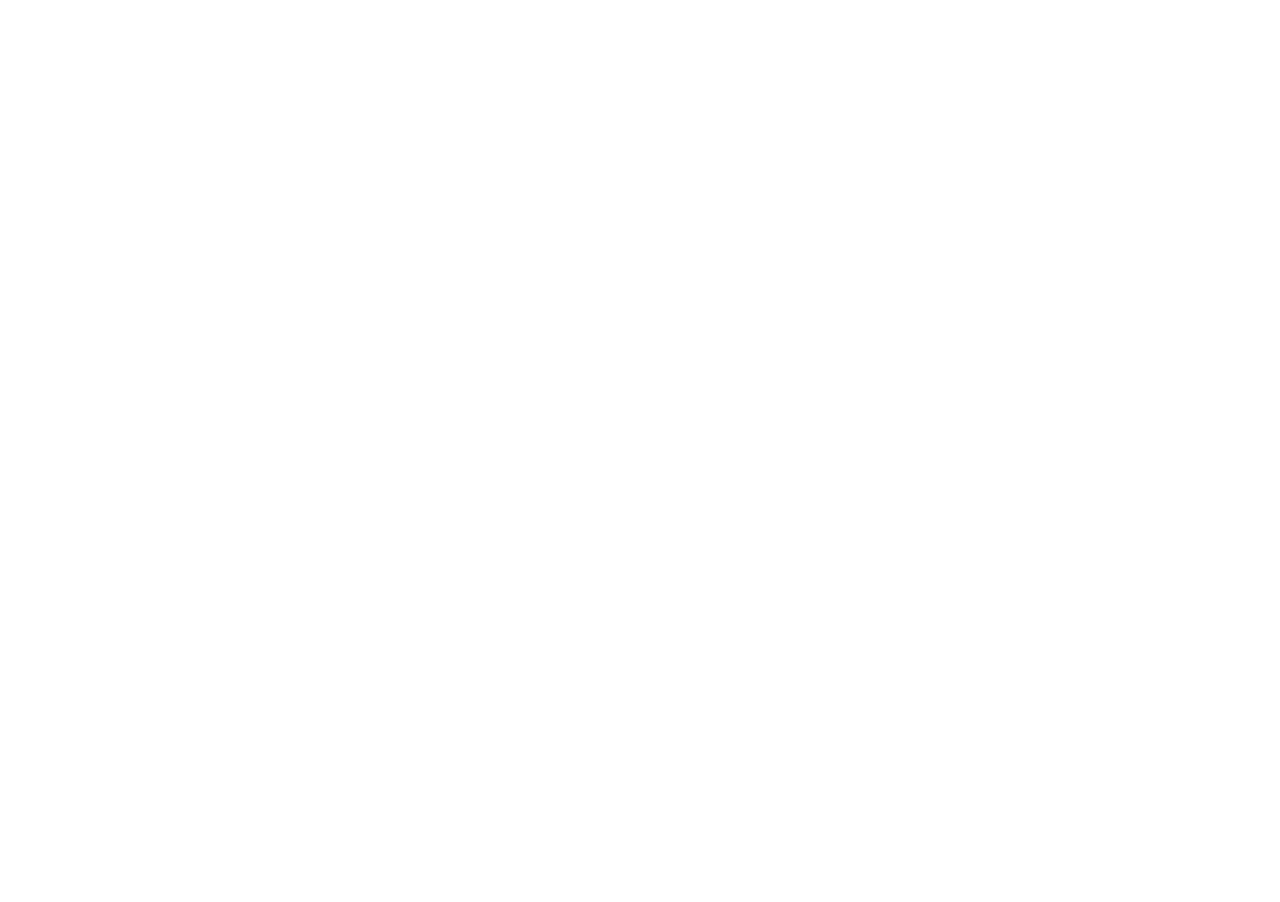
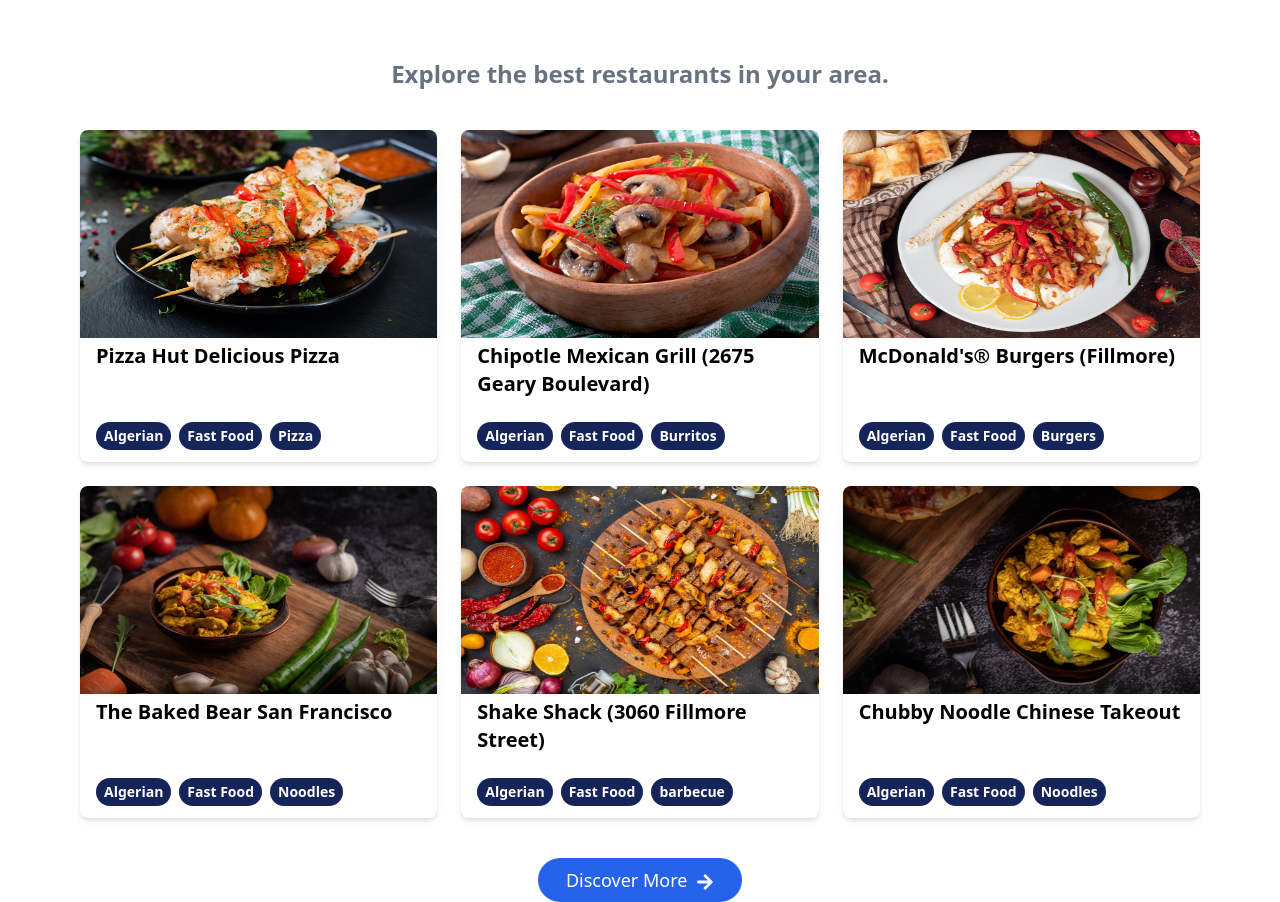
Before and after one commit to raoufboukh/foodie_website, a Next.js app in the folder client/: page / in a window 1280 px wide. Shown: the part 600-1502 px from the top of the page. Before the commit the page ends 800 px from the top, so only its background shows below. Built offline with nearby package versions, Linux system fonts and the light colour scheme.

Commit message:
feat: add Restaurants component and integrate it into Home page; include restaurant data in constants

```diff
--- a/client/app/globals.css
+++ b/client/app/globals.css
@@ -27,3 +27,12 @@
     --foreground: #ededed;
   }
 }
+
+@keyframes arrow-slide {
+  0% {
+    transform: translateX(0);
+  }
+  100% {
+    transform: translateX(0.4rem);
+  }
+}
--- a/client/app/page.tsx
+++ b/client/app/page.tsx
@@ -1,6 +1,7 @@
 "use client";
 import Hero from "@/components/Home/Hero";
 import Navbar from "@/components/Navbar/Navbar";
+import Restaurants from "@/components/Restauarants/Restaurants";
 import { useRef } from "react";
 
 export default function Home() {
@@ -18,6 +19,9 @@
       <div ref={sectionRefs.home}>
         <Hero />
       </div>
+      <div ref={sectionRefs.restaurants}>
+        <Restaurants />
+      </div>
     </>
   );
 }
--- a/client/components/Home/Hero.tsx
+++ b/client/components/Home/Hero.tsx
@@ -5,7 +5,7 @@
 
 const Hero = () => {
   return (
-    <div className="py-22">
+    <div className="pt-22">
       <div className="container flex justify-between flex-wrap items-center lg:!px-24">
         <div className="lg:basis-[45%] basis-[80%] pt-5 mx-auto lg:mx-0">
           <h2 className="sm:text-5xl text-3xl leading-tight font-bold text-center lg:text-left">
--- /dev/null
+++ b/client/components/Restauarants/Restaurants.tsx
@@ -0,0 +1,53 @@
+import Image from "next/image";
+import React from "react";
+import { restaurants } from "../constants";
+import { FaArrowRight } from "react-icons/fa";
+
+const Restaurants = () => {
+  return (
+    <section className="pt-20">
+      <p className="text-gray-500 text-center mb-10 sm:text-2xl font-bold">
+        Explore the best restaurants in your area.
+      </p>
+      <div className="grid grid-cols-[repeat(auto-fit,minmax(275px,1fr))] gap-6 container lg:!px-20 ">
+        {restaurants.map((restaurants) => (
+          <div
+            key={restaurants.id}
+            className="shadow-md rounded-lg overflow-hidden pb-3 hover:shadow-xl cursor-pointer hover:-translate-y-0.5 duration-300 transition-all"
+          >
+            <div className="w-full h-52 relative">
+              <Image
+                src={restaurants.image}
+                alt={restaurants.name}
+                width={300}
+                height={200}
+                className="w-full h-full"
+              />
+            </div>
+            <div className="px-4 pt-1 flex flex-col justify-between h-28">
+              <h3 className="text-xl font-semibold mb-2 hover:text-secondary transition-all duration-300">
+                {restaurants.name}
+              </h3>
+              <div>
+                {restaurants.categories.map((category, index) => (
+                  <span
+                    key={index}
+                    className="inline-block bg-primary text-white sm:text-sm text-xs font-semibold px-2 py-1 rounded-full mr-2"
+                  >
+                    {category}
+                  </span>
+                ))}
+              </div>
+            </div>
+          </div>
+        ))}
+      </div>
+      <button className="group bg-accent px-7 block w-fit mx-auto py-2 text-lg hover:bg-secondary transition-all duration-300 cursor-pointer rounded-3xl text-white mt-10">
+        Discover More{" "}
+        <FaArrowRight className="inline-block ml-1 group-hover:animate-[arrow-slide_350ms_ease-in-out_infinite_alternate]" />
+      </button>
+    </section>
+  );
+};
+
+export default Restaurants;
--- /dev/null
+++ b/client/components/constants.ts
@@ -0,0 +1,38 @@
+export const restaurants = [
+  {
+    id: 1,
+    name: "Pizza Hut Delicious Pizza",
+    image: "/assets/r1.jpg",
+    categories: ["Algerian", "Fast Food", "Pizza"],
+  },
+  {
+    id: 2,
+    name: "Chipotle Mexican Grill (2675 Geary Boulevard)",
+    image: "/assets/r2.jpg",
+    categories: ["Algerian", "Fast Food", "Burritos"],
+  },
+  {
+    id: 3,
+    name: "McDonald's® Burgers (Fillmore)",
+    image: "/assets/r3.jpg",
+    categories: ["Algerian", "Fast Food", "Burgers"],
+  },
+  {
+    id: 4,
+    name: "The Baked Bear San Francisco",
+    image: "/assets/r4.jpg",
+    categories: ["Algerian", "Fast Food", "Noodles"],
+  },
+  {
+    id: 5,
+    name: "Shake Shack (3060 Fillmore Street)",
+    image: "/assets/r5.jpg",
+    categories: ["Algerian", "Fast Food", "barbecue"],
+  },
+  {
+    id: 6,
+    name: "Chubby Noodle Chinese Takeout",
+    image: "/assets/r6.jpg",
+    categories: ["Algerian", "Fast Food", "Noodles"],
+  },
+];
```
